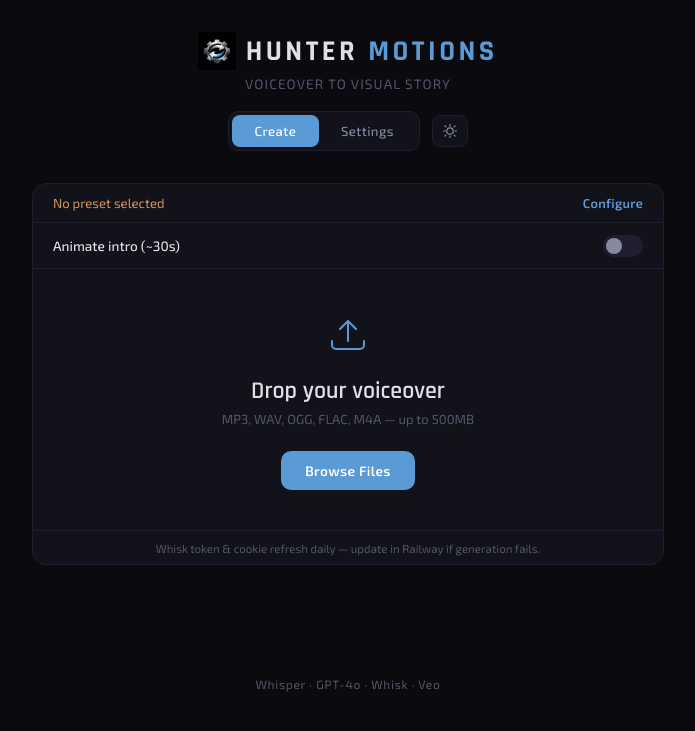
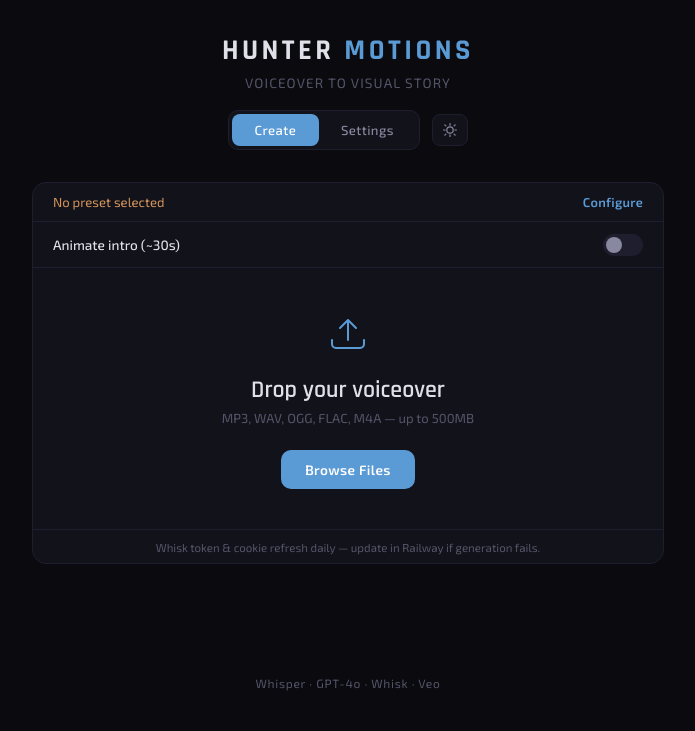
Before and after one commit to huntrrtom-ux/Automated-Animations, a Flask app: page / in a window 1280 px wide. Shown: the top 731 px of the page, without its empty margins (292-987 px from the left). Run offline with Flask 3, Linux system fonts and the light colour scheme; some libraries are stand-ins or nearby versions.

Commit message:
Add files via upload

```diff
--- a/templates/admin.html
+++ b/templates/admin.html
@@ -6,6 +6,7 @@
     <title>Admin Dashboard — Hunter Motions</title>
     <link href="https://fonts.googleapis.com/css2?family=Rajdhani:wght@400;500;600;700&family=Exo+2:wght@300;400;500;600&display=swap" rel="stylesheet">
     <link rel="stylesheet" href="/static/css/style.css">
+    <link rel="icon" type="image/png" href="/static/img/cog.png">
     <style>
         .admin-header { display: flex; align-items: center; justify-content: space-between; padding: 1.5rem 2rem; border-bottom: 1px solid var(--border); }
         .admin-header h1 { font-family: var(--font-display); font-size: 1.4rem; font-weight: 600; letter-spacing: 0.06em; }
--- a/templates/admin_login.html
+++ b/templates/admin_login.html
@@ -6,6 +6,7 @@
     <title>Admin — Hunter Motions</title>
     <link href="https://fonts.googleapis.com/css2?family=Rajdhani:wght@400;500;600;700&family=Exo+2:wght@300;400;500;600&display=swap" rel="stylesheet">
     <link rel="stylesheet" href="/static/css/style.css">
+    <link rel="icon" type="image/png" href="/static/img/cog.png">
     <style>
         .login-wrap { display: flex; align-items: center; justify-content: center; min-height: 80vh; }
         .login-card { width: 100%; max-width: 360px; padding: 2.5rem; }
--- a/templates/index.html
+++ b/templates/index.html
@@ -7,12 +7,12 @@
     <link rel="preconnect" href="https://fonts.googleapis.com">
     <link href="https://fonts.googleapis.com/css2?family=Rajdhani:wght@400;500;600;700&family=Exo+2:ital,wght@0,300;0,400;0,500;0,600;0,700;1,400&display=swap" rel="stylesheet">
     <link rel="stylesheet" href="/static/css/style.css">
+    <link rel="icon" type="image/png" href="/static/img/cog.png">
 </head>
 <body>
     <!-- Header -->
     <header class="header">
         <div class="logo">
-            <img class="logo-img" src="/static/img/cog.png" alt="Hunter Motions">
             <span class="logo-text">HUNTER <span class="logo-accent">MOTIONS</span></span>
         </div>
         <p class="tagline">Voiceover to Visual Story</p>
```
